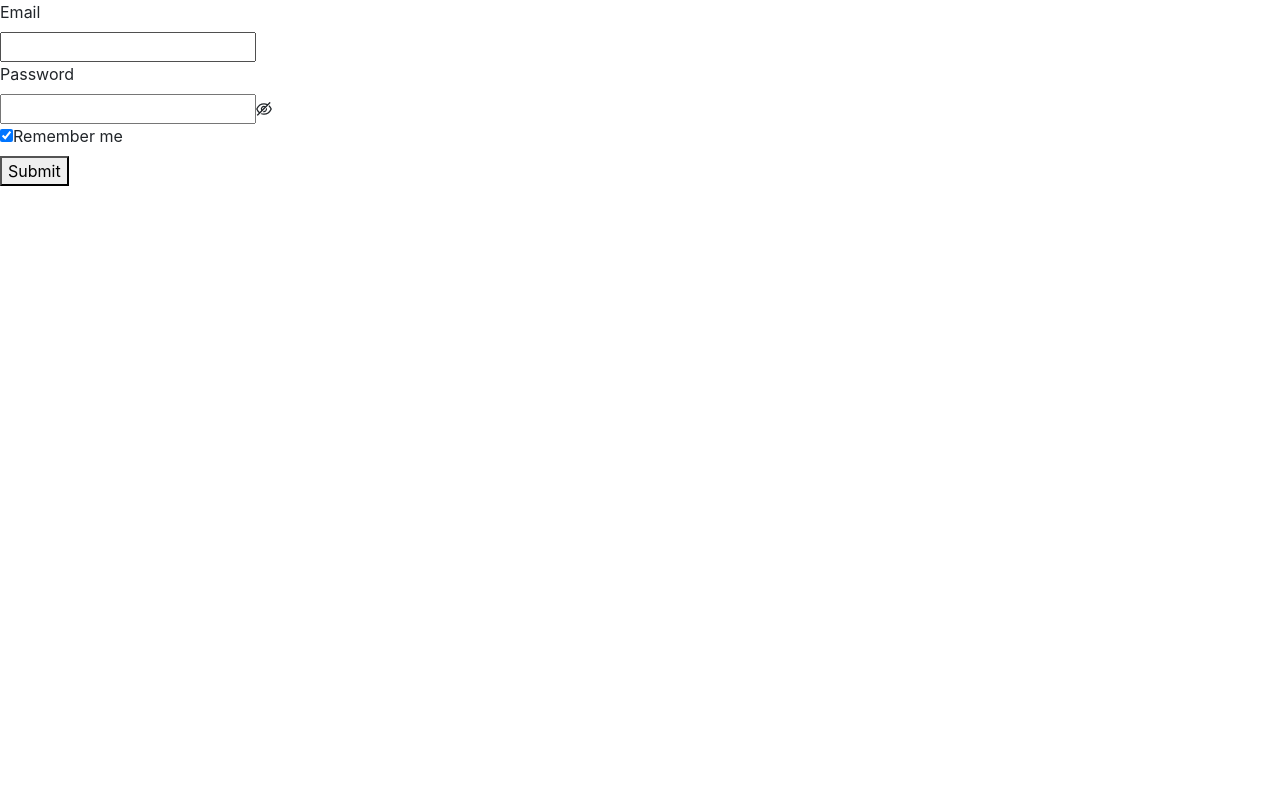
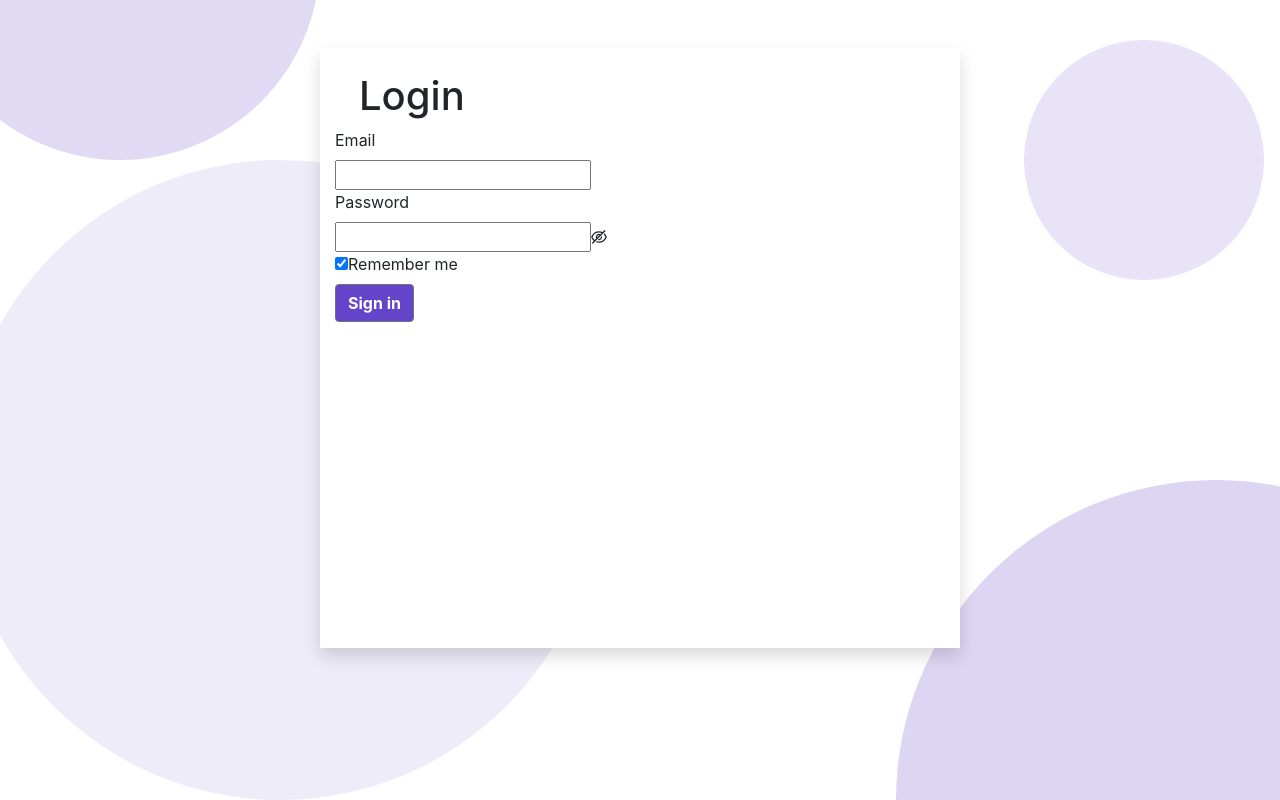
Before and after one commit to VSLuci/ABC-Laboratories, a React (Create React App) app: page /abc/login in a window 1280 px wide. Built offline with nearby package versions, Linux system fonts and the light colour scheme; the HTML template or start-up script is replaced by a standard one.

Commit message:
Reapplying interface

```diff
--- a/package.json
+++ b/package.json
@@ -15,6 +15,7 @@
     "history": "^5.0.0",
     "prettier": "^2.1.1",
     "react": "^16.13.1",
+    "react-bootstrap": "^1.3.0",
     "react-dom": "^16.13.1",
     "react-google-font-loader": "^1.1.0",
     "react-router-dom": "^5.2.0",
--- a/src/Components/LogIn/LogIn.jsx
+++ b/src/Components/LogIn/LogIn.jsx
@@ -1,6 +1,11 @@
 import React, { Component } from 'react';
 import { Form, Input, Button, Checkbox } from 'antd';
+import GoogleFontLoader from 'react-google-font-loader';
+import "../FontAwesome/FontAwesomeIcons";
+import { FontAwesomeIcon } from "@fortawesome/react-fontawesome";
+import { faEnvelope, faLock } from "@fortawesome/free-solid-svg-icons";
 import '../css/common.css';
+import { InputGroup } from 'react-bootstrap'
 import { login } from '../../API/authAPI';
 
 class LogIn extends Component {
@@ -21,8 +26,15 @@ class LogIn extends Component {
     };
 
     return (
-      <div>
-        <Form
+      // <div>
+      <div className="container-full">
+        <div className="bg-circle-1"></div>
+        <div className="bg-circle-2"></div>
+        <div className="bg-circle-3"></div>
+        <div className="bg-circle-4"></div>
+        <div className="container col-6 fixed-top shadow mt-5 h-75 mb-4 bg-white">
+          <h1 className="mt-4 ml-4">Login</h1>
+          {/* <Form
             {...layout}
             name="basic"
             initialValues={{
@@ -57,17 +69,79 @@ class LogIn extends Component {
               <Input.Password />
             </Form.Item>
 
-          <Form.Item {...tailLayout} name="remember" valuePropName="checked">
+            <Form.Item {...tailLayout}
+              name="remember"
+              valuePropName="checked"
+            >
               <Checkbox>Remember me</Checkbox>
             </Form.Item>
 
             <Form.Item {...tailLayout}>
-            <Button type="primary" htmlType="submit">
-              Submit
+              <Button
+                className="btn btn-secondary font-weight-bold btn-login"
+                type="primary"
+                htmlType="submit"
+              >
+                Sign in
+            </Button>
+            </Form.Item>
+          </Form> */}
+          <Form
+            {...layout}
+            name="basic"
+            initialValues={{
+              remember: true,
+            }}
+            onFinish={this.onFinish}
+            onFinishFailed={this.onFinishFailed}
+          >
+            {/* <InputGroup> */}
+            <Form.Item
+              label="Email"
+              name="email"
+              rules={[
+                {
+                  required: true,
+                  message: 'Please input your username!',
+                },
+              ]}
+            >
+              <Input />
+            </Form.Item>
+            {/* </InputGroup> */}
+
+            <Form.Item
+              label="Password"
+              name="password"
+              rules={[
+                {
+                  required: true,
+                  message: 'Please input your password!',
+                },
+              ]}
+            >
+              <Input.Password />
+            </Form.Item>
+
+            <Form.Item {...tailLayout}
+              name="remember"
+              valuePropName="checked"
+            >
+              <Checkbox>Remember me</Checkbox>
+            </Form.Item>
+
+            <Form.Item {...tailLayout}>
+              <Button
+                className="btn btn-secondary font-weight-bold btn-login"
+                type="primary"
+                htmlType="submit"
+              >
+                Sign in
             </Button>
             </Form.Item>
           </Form>
         </div>
+      </div >
     );
   }
 }
```
Lines whose indentation alone changed are shown as unchanged.
